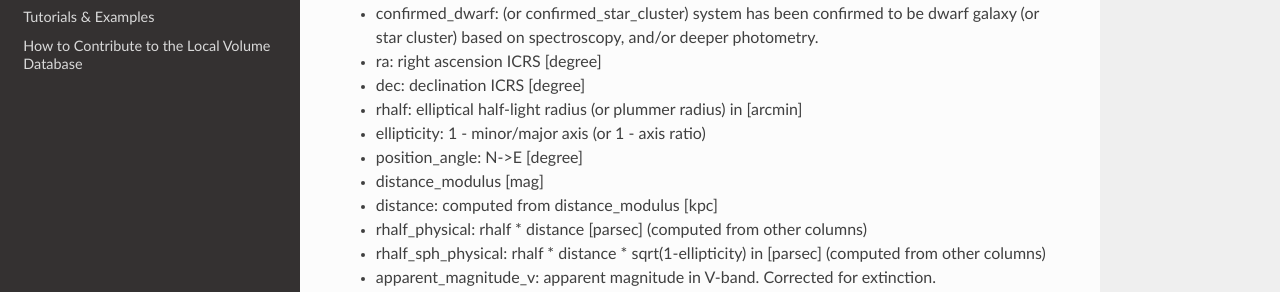
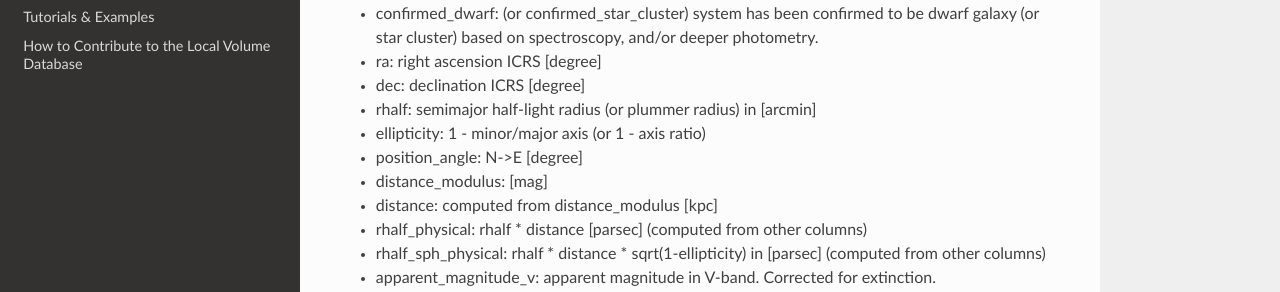
Before and after one commit to apace7/local_volume_database, a Sphinx documentation site: the page built from docs/source/table_description.rst, in a window 1280 px wide and 900 px high, scrolled down 608 px. Shown: the part 158-450 px from the top of the window. Built offline with Sphinx 7.4.7 and the Read the Docs theme 2.0.0, drawn with Linux system fonts in a browser that asks for light colours; pages that are not in the unit, such as notebooks, are missing from menus.

Commit message:
misc updates

```diff
--- a/docs/source/table_description.rst
+++ b/docs/source/table_description.rst
@@ -26,10 +26,10 @@ columns:
 * confirmed_dwarf: (or confirmed_star_cluster) system has been confirmed to be dwarf galaxy (or star cluster) based on spectroscopy, and/or deeper photometry.
 * ra: right ascension ICRS [degree]
 * dec: declination ICRS [degree]
-* rhalf: elliptical half-light radius (or plummer radius) in [arcmin]
+* rhalf: semimajor half-light radius (or plummer radius) in [arcmin]
 * ellipticity: 1 - minor/major axis (or 1 - axis ratio)
 * position_angle: N->E [degree]
-* distance_modulus [mag]
+* distance_modulus: [mag]
 * distance: computed from distance_modulus [kpc]
 * rhalf_physical: rhalf * distance  [parsec] (computed from other columns)
 * rhalf_sph_physical: rhalf * distance * sqrt(1-ellipticity) in [parsec] (computed from other columns)
```
Also changed, not shown: README.md (+1 -1 lines), 12 other files.
